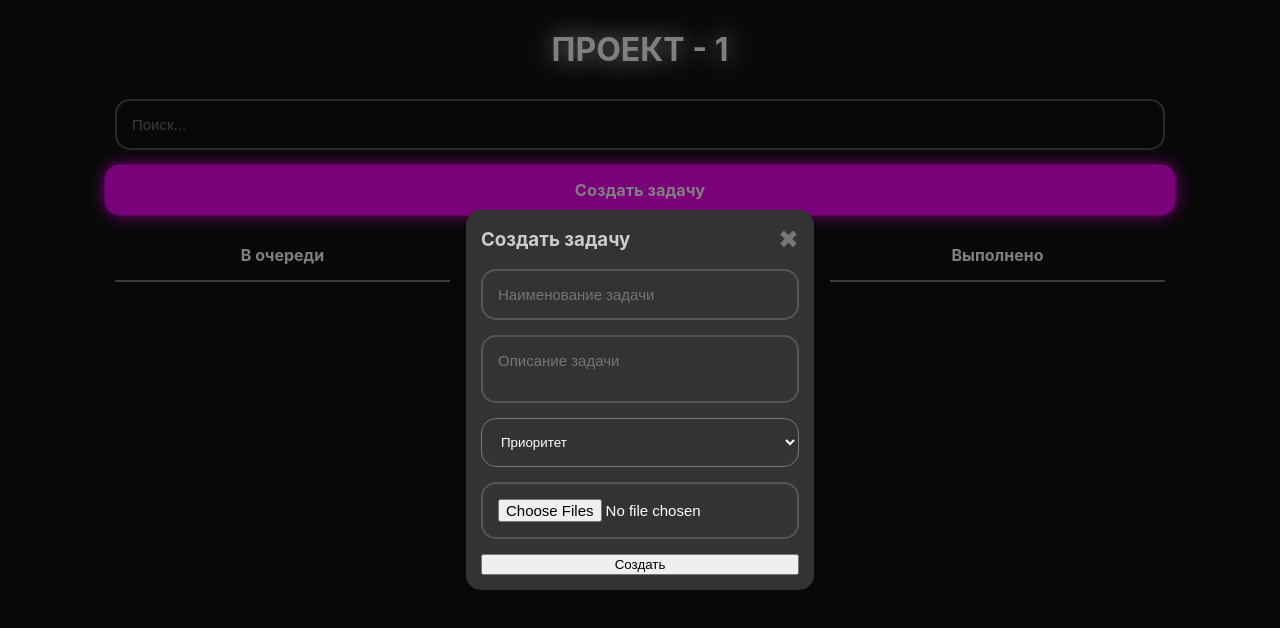
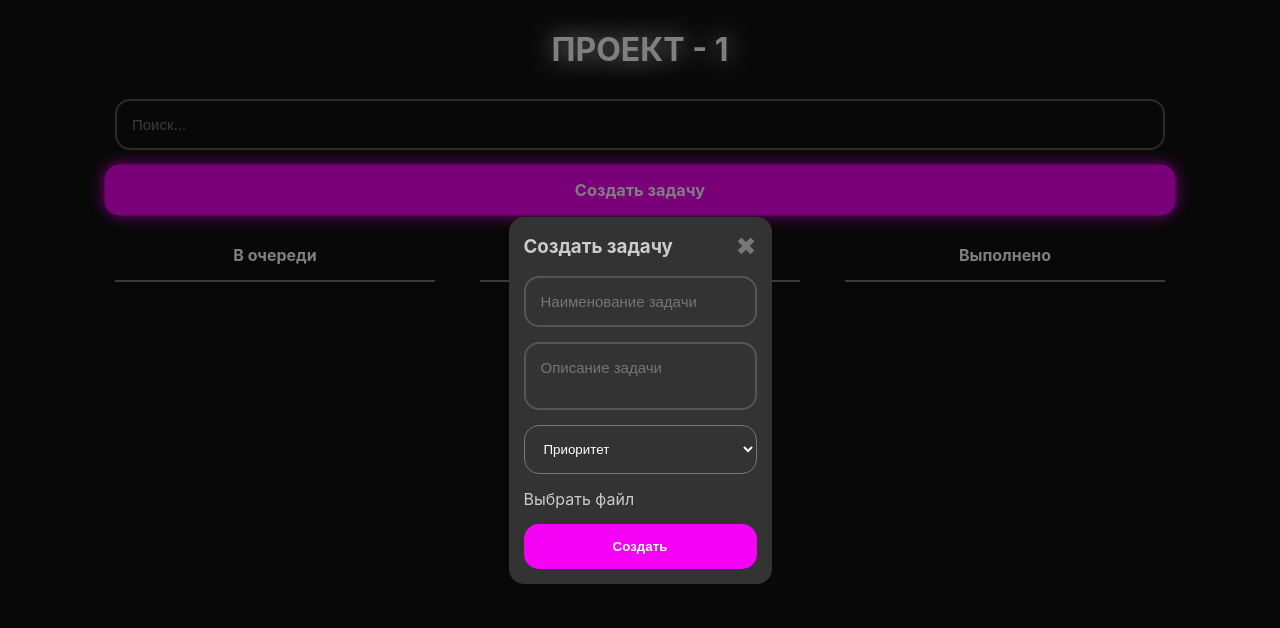
Before and after one commit to NikolasEagle/spa-todo, a React (Create React App) app: page /1/1 in a window 1280 px wide. Both pictures are taken after a click on the element "Создать задачу". Shown: the top 628 px of the page. Built offline with nearby package versions, Linux system fonts and the light colour scheme.

Commit message:
Добавление стилей

```diff
--- a/src/components/CreateTaskForm/CreateTaskForm.js
+++ b/src/components/CreateTaskForm/CreateTaskForm.js
@@ -98,8 +98,16 @@ export default function CreateTaskForm() {
         <option value={"Средний"}>Средний</option>
         <option value={"Низкий"}>Низкий</option>
       </select>
-      <input name="files" type="file" multiple="multiple" />
-
+      <input
+        id="file-upload"
+        name="files"
+        type="file"
+        multiple="multiple"
+        style={{ display: "none" }}
+      />
+      <label for="file-upload" class="custom-file-upload">
+        Выбрать файл
+      </label>
       <button type="submit">Создать</button>
     </form>
   );
--- a/src/components/CreateTaskForm/CreateTaskForm.module.scss
+++ b/src/components/CreateTaskForm/CreateTaskForm.module.scss
@@ -8,4 +8,40 @@
   flex-direction: column;
 
   gap: 15px;
+
+  .custom-file-upload {
+    display: inline-block;
+    padding: 6px 12px;
+    cursor: pointer;
+    background-color: #f8f8f8;
+    border: 1px solid #ccc;
+    border-radius: 4px;
+    /* Придаём input файлу облик обычной кнопки */
+  }
+
+  button {
+    border-radius: 15px;
+    background: rgb(245, 1, 245);
+
+    color: #ffffff;
+
+    font-weight: bold;
+
+    border-radius: 15px;
+
+    padding: 15px;
+
+    transition: 0.5s;
+
+    outline: none;
+
+    border: none;
+
+    cursor: pointer;
+    &:hover,
+    &:focus {
+      transform: scale(1.02);
+      box-shadow: 0 0 15px rgb(245, 1, 245);
+    }
+  }
 }
--- a/src/components/Main/Main.module.scss
+++ b/src/components/Main/Main.module.scss
@@ -24,19 +24,11 @@
 
     gap: 15px;
 
-    .queue {
-      width: calc(100% / 3 - 15px);
-    }
-    .development {
-      width: calc(100% / 3 - 15px);
-    }
-    .done {
-      width: calc(100% / 3 - 15px);
-    }
-
     .queue,
     .development,
     .done {
+      width: calc(100% / 3 - 15px * 2);
+      height: 163.24px;
       display: flex;
       flex-direction: column;
       gap: 15px;
--- a/src/components/TaskCard/TaskCard.module.scss
+++ b/src/components/TaskCard/TaskCard.module.scss
@@ -3,9 +3,11 @@
 
   flex-direction: column;
 
-  background: pink;
+  background: #222;
 
   padding: 15px;
+
+  border-radius: 15px;
 
   h3,
   h4,
@@ -19,8 +21,6 @@
   .top {
     display: flex;
 
-    background: white;
-
     justify-content: space-between;
 
     .name {
@@ -33,7 +33,6 @@
     display: flex;
     justify-content: space-between;
     align-items: center;
-    background: white;
     gap: 15px;
   }
 }
```
